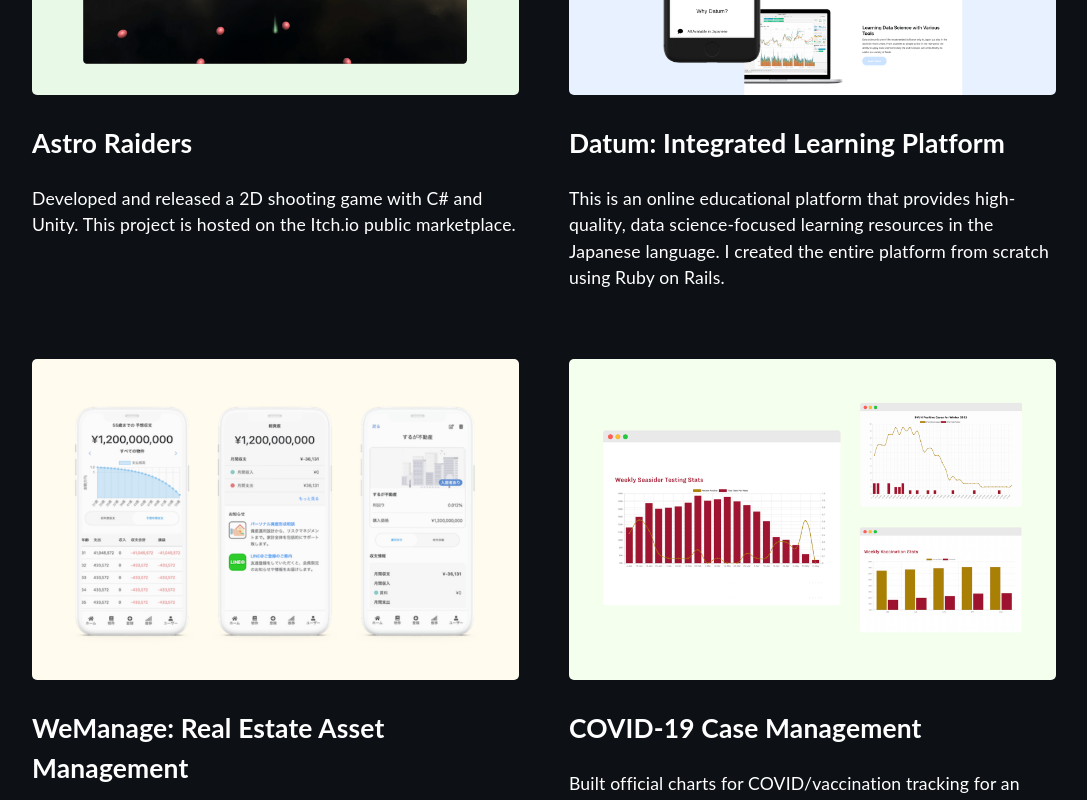
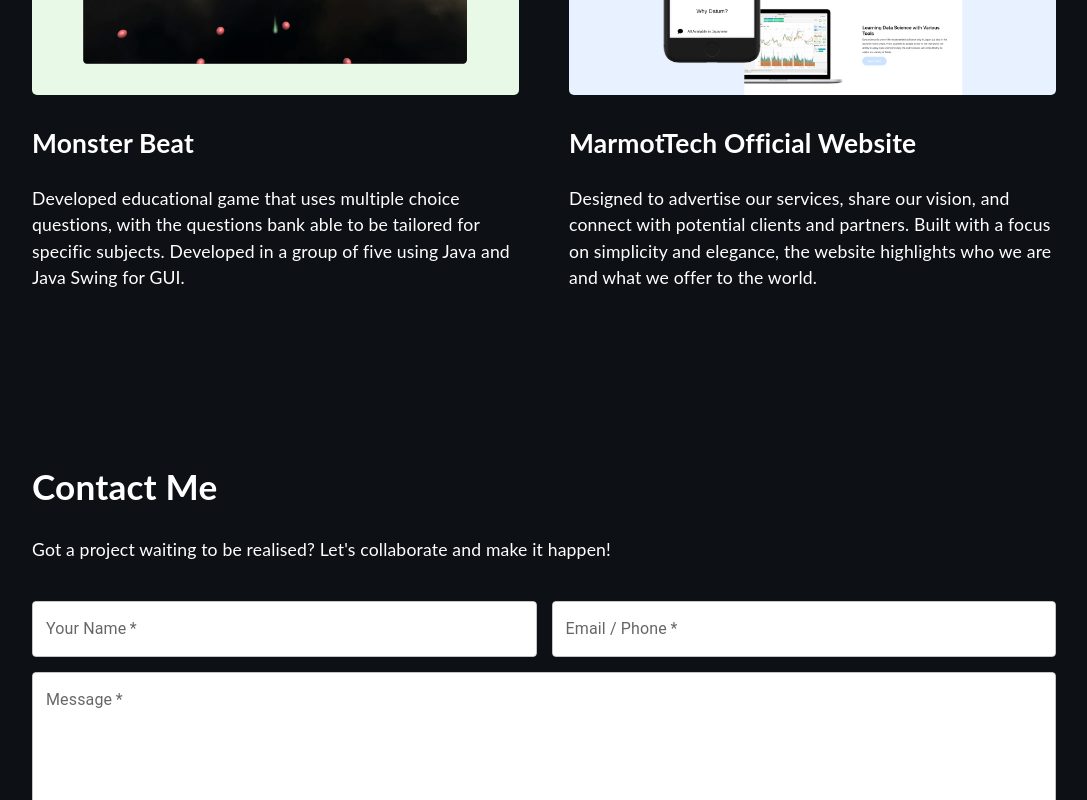
Before and after one commit to leeandrew135/marmot-tech, a React (Create React App) app: page / in a window 1280 px wide. Shown: the part 3760-4560 px from the top of the page, without its empty margins (96-1183 px from the left). Built offline with nearby package versions, Linux system fonts and the light colour scheme.

Commit message:
updated components for more projects

```diff
--- a/package.json
+++ b/package.json
@@ -2,6 +2,7 @@
   "name": "marmot-tech",
   "version": "0.1.0",
   "private": true,
+  "homepage": "/andrewlee",
   "dependencies": {
     "@emotion/react": "^11.14.0",
     "@emotion/styled": "^11.14.0",
--- a/src/components/Contact.jsx
+++ b/src/components/Contact.jsx
@@ -54,7 +54,7 @@
         <div className="contact_wrapper">
           <h1>Contact Me</h1>
           <p>
-            Got a project waiting to be realized? Let's collaborate and make it
+            Got a project waiting to be realised? Let's collaborate and make it
             happen!
           </p>
           <Box
--- a/src/components/Project.jsx
+++ b/src/components/Project.jsx
@@ -59,48 +59,54 @@
             organising sound frequencies into "buckets."
           </p>
         </div>
+        {/* Monster Beat */}
         <div className="project">
           <a
-            href="https://yujisatojr.itch.io/spacecraft"
+            href="https://github.com/leeandrew135/Monster-Beat"
             target="_blank"
             rel="noreferrer"
           >
             <img src={mock08} className="zoom" alt="thumbnail" width="100%" />
           </a>
           <a
-            href="https://yujisatojr.itch.io/spacecraft"
+            href="https://github.com/leeandrew135/Monster-Beat"
             target="_blank"
             rel="noreferrer"
           >
-            <h2>Astro Raiders</h2>
+            <h2>Monster Beat</h2>
           </a>
           <p>
-            Developed and released a 2D shooting game with C# and Unity. This
-            project is hosted on the Itch.io public marketplace.
+            Developed educational game that uses multiple choice questions, with
+            the questions bank able to be tailored for specific subjects.
+            Developed in a group of five using Java and Java Swing for GUI.
           </p>
         </div>
+        {/* MarmotTech Website */}
         <div className="project">
           <a
-            href="https://www.datumlearn.com/"
+            href="https://github.com/leeandrew135/marmot-tech"
             target="_blank"
             rel="noreferrer"
           >
             <img src={mock07} className="zoom" alt="thumbnail" width="100%" />
           </a>
           <a
-            href="https://www.datumlearn.com/"
+            href="https://github.com/leeandrew135/marmot-tech"
             target="_blank"
             rel="noreferrer"
           >
-            <h2>Datum: Integrated Learning Platform</h2>
+            <h2>MarmotTech Official Website</h2>
           </a>
           <p>
-            This is an online educational platform that provides high-quality,
-            data science-focused learning resources in the Japanese language. I
-            created the entire platform from scratch using Ruby on Rails.
+            Designed to advertise our services, share our vision, and connect
+            with potential clients and partners. Built with a focus on
+            simplicity and elegance, the website highlights who we are and what
+            we offer to the world.
           </p>
         </div>
-        <div className="project">
+
+        {/* OTHER PROJECTS */}
+        {/* <div className="project">
           <a href="http://www.wemanage.jp/" target="_blank" rel="noreferrer">
             <img src={mock06} className="zoom" alt="thumbnail" width="100%" />
           </a>
@@ -218,7 +224,7 @@
             Developed and released an Android mobile application using Java and
             Android Studio that runs a 2D shooting game.
           </p>
-        </div>
+        </div> */}
       </div>
     </div>
   );
```
